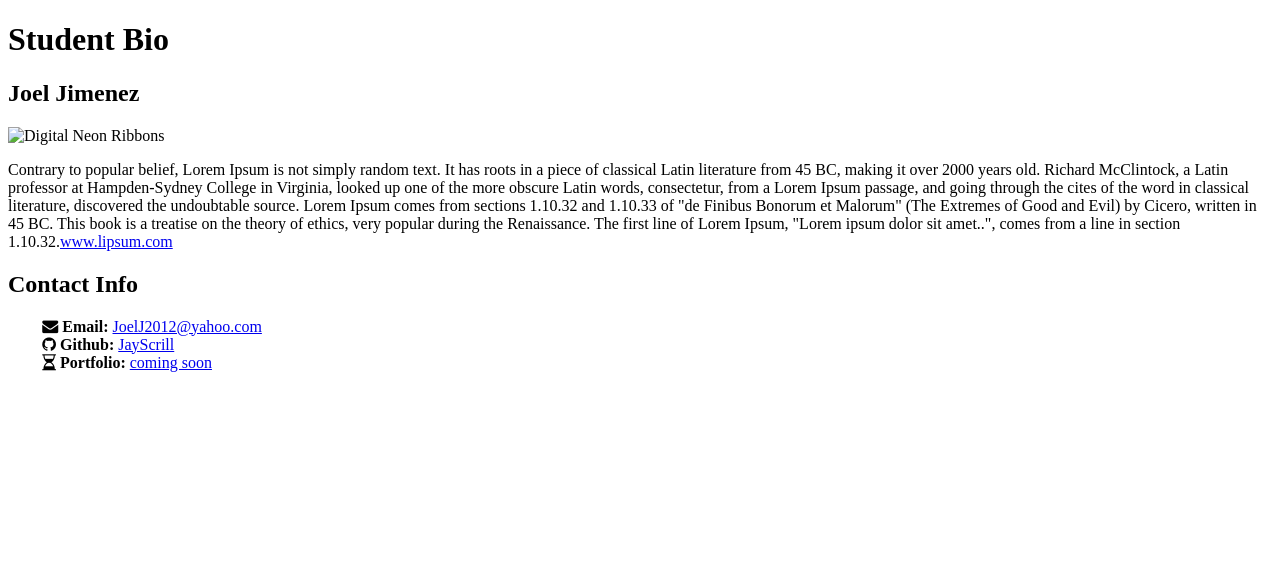
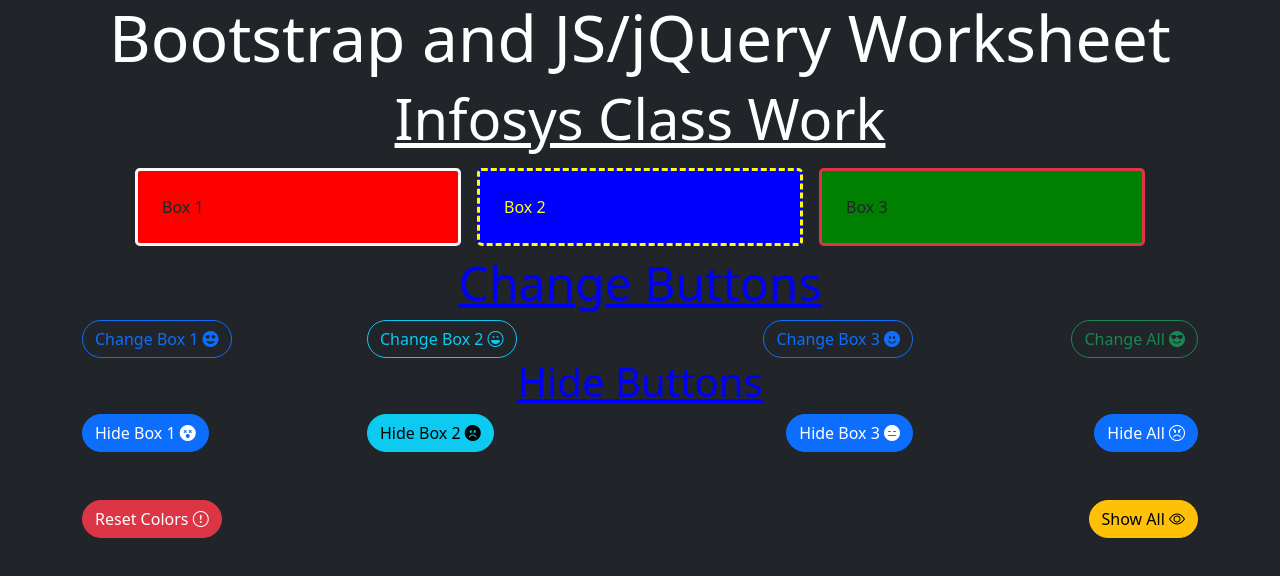
Before and after one commit to JayScrill/github-uploads, a plain HTML site: page index.html in a window 1280 px wide. Drawn offline with nearby package versions, Linux system fonts and the light colour scheme; files that its build step writes are made by us from their sources.

Commit message:
adding bootstrap assignment for pages

```diff
--- a/index.html
+++ b/index.html
@@ -1,75 +1,122 @@
 <!DOCTYPE html>
-<html lang="en-us">
+<html lang="en">
 
 <head>
-  <link rel="stylesheet" type="text/css" href="./CSS/style.css">
-  <meta charset="UTF-8" />
-  <meta name="viewport" content="width=device-width, initial-scale-1.0">
-  <link rel="stylesheet" href="../../Font Awesome Icons/font-awesome-4.7.0/css/font-awesome.min.css">
+  <meta charset="UTF-8">
+  <meta http-equiv="X-UA-Compatible" content="IE=edge">
+  <meta name="viewport" content="width=device-width, initial-scale=1.0">
+  <link rel="stylesheet" href="https://cdn.jsdelivr.net/npm/bootstrap-icons@1.7.1/font/bootstrap-icons.css">
+  <link rel="stylesheet" href="Bootstrap Project/JsAssignment.css" type="text/css">
+  <link href="https://cdn.jsdelivr.net/npm/bootstrap@5.1.3/dist/css/bootstrap.min.css" rel="stylesheet"
+    integrity="sha384-1BmE4kWBq78iYhFldvKuhfTAU6auU8tT94WrHftjDbrCEXSU1oBoqyl2QvZ6jIW3" crossorigin="anonymous">
 
-  <title>CSS Stylesheets with Relative Paths</title>
+  <title>Learning Buttons and Columns</title>
 </head>
 
-<body>
-  <header>
-    <h1>Student Bio</h1>
-  </header>
+<body class="bg-dark">
+
+  <!--**** Colored Columns ****-->
+
+  <h1 style="text-align: center; color: white" class="display-3">Bootstrap and JS/jQuery Worksheet</h1>
+  <h2 style="text-align: center; text-decoration: underline; color: white" class="display-4">Infosys Class Work</h2>
+  <form>
+    <div id="main_Div" class="container-fluid">
+      <div class="row row-cols-4 gx-5 justify-content-md-center">
+        <div id="box1" class="col rounded-3 p-4 m-2 border border-3 border-light">Box 1</div>
+        <div id="box2" class="col rounded-3 p-4 m-2">Box 2</div>
+        <div id="box3" class="col rounded-3 p-4 m-2 border border-3 border-danger">Box 3</div>
+      </div>
+    </div>
+
+    <h3 class="display-5" style="text-align: center; text-decoration: underline; color: blue" class="mt-4">Change
+      Buttons</h3>
+
+    <!--**** Change Button ****-->
+
+    <div class="container">
+      <div class="row">
+        <div class="col">
+          <button onclick="myFunc()" type="button" class="btn btn-outline-primary rounded-pill">Change Box 1
+            <i class="bi bi-emoji-heart-eyes-fill"></i></button>
+        </div>
+        <div class="col">
+          <button onclick="myFunc2()" type="button" class="btn btn-outline-info rounded-pill">Change Box 2
+            <i class="bi bi-emoji-laughing"></i>
+          </button>
+        </div>
+        <div class="col d-flex justify-content-end">
+          <button id="color_3" onclick="myFunc3()" type="button" class="btn btn-outline-primary rounded-pill">Change Box
+            3
+            <i class="bi bi-emoji-smile-fill"></i>
+          </button>
+        </div>
+        <div class="col d-flex justify-content-end">
+          <button id="change" onclick="changeAll()" type="button" class="btn btn-outline-success rounded-pill">Change
+            All
+            <i class="bi bi-emoji-sunglasses-fill"></i>
+          </button>
+        </div>
+      </div>
+    </div>
+    <h4 class="display-6" style="text-align: center; text-decoration: underline; color: blue" class="mt-4">Hide
+      Buttons</h4>
+
+    <!--**** Hide Buttons ****-->
+
+    <div class="container">
+      <div class="row">
+        <div class="col">
+          <button onclick="myFunction()" type="button" class="btn btn-primary rounded-pill">Hide Box 1
+            <i class="bi bi-emoji-dizzy-fill"></i>
+          </button>
+        </div>
+        <div class="col">
+          <button onclick="myFunction2()" type="button" class="btn btn-info rounded-pill">Hide Box 2
+            <i class="bi bi-emoji-frown-fill"></i>
+          </button>
+        </div>
+        <div class="col d-flex justify-content-end">
+          <button onclick="myFunction3()" type="button" class="btn btn-primary rounded-pill">Hide Box 3
+            <i class="bi bi-emoji-expressionless-fill"></i>
+          </button>
+        </div>
+        <div class="col d-flex justify-content-end">
+          <button id="hide" type="button" class="btn btn-primary rounded-pill">Hide All
+            <i class="bi bi-emoji-angry"></i>
+          </button>
+        </div>
+      </div>
+    </div>
+
+    <!--**** Reset Boxes ****-->
+
+    <div class="container">
+      <div class="row">
+        <div class="col d-inline-flex justify-content-start mt-5">
+          <button id="reset_Boxes" onclick="resetAll()" type="button reset" value="reset"
+            class="btn btn-danger rounded-pill">Reset
+            Colors
+            <i class="bi bi-exclamation-circle"></i>
+          </button>
+        </div>
+        <div id="show_All" onclick="resetBtn()" class="col d-inline-flex justify-content-end mt-5">
+          <button type="button" class="btn btn-warning rounded-pill">Show
+            All
+            <i class="bi bi-eye"></i>
+          </button>
+        </div>
+      </div>
+    </div>
+  </form>
 
 
-  <!--Main Bio-->
+  <script src="https://code.jquery.com/jquery-3.6.0.js" integrity="sha256-H+K7U5CnXl1h5ywQfKtSj8PCmoN9aaq30gDh27Xc0jk="
+    crossorigin="anonymous"></script>
 
-  <div class="container">
-    <section id="main-bio">
-      <h2 id="name">Joel Jimenez</h2>
-
-      <!--Bio Image-->
-
-      <img id="bio-image" src="2neon_ribbons_4k_2-1920x1080.jpg" alt="Digital Neon Ribbons" />
-
-      <p>
-        Contrary to popular belief, Lorem Ipsum is not simply random text. It
-        has roots in a piece of classical Latin literature from 45 BC, making
-        it over 2000 years old. Richard McClintock, a Latin professor at
-        Hampden-Sydney College in Virginia, looked up one of the more obscure
-        Latin words, consectetur, from a Lorem Ipsum passage, and going
-        through the cites of the word in classical literature, discovered the
-        undoubtable source. Lorem Ipsum comes from sections 1.10.32 and
-        1.10.33 of "de Finibus Bonorum et Malorum" (The Extremes of Good and
-        Evil) by Cicero, written in 45 BC. This book is a treatise on the
-        theory of ethics, very popular during the Renaissance. The first line
-        of Lorem Ipsum, "Lorem ipsum dolor sit amet..", comes from a line in
-        section 1.10.32.<a href="http://www.lipsum.com/">www.lipsum.com</a>
-      </p>
-    </section>
-
-    <!--Contact Information-->
-
-    <section id="contact-info">
-      <h2>Contact Info</h2>
-
-
-      <ul class="fa-ul">
-        <!--Email Icon-->
-        <li><i class="fa fa-envelope" aria-hidden="true"></i>
-
-          <strong>Email:</strong>
-          <a href="https://JoelJ2012@yahoo.com">JoelJ2012@yahoo.com</a>
-        </li>
-        <!--Github Icon-->
-        <li><i class="fa fa-github" aria-hidden="true"></i>
-          <strong>Github:</strong>
-          <a href="https://github.com/JayScrill">JayScrill</a>
-        </li>
-        <!--Hour Glass Icon-->
-        <li><i class="fa fa-hourglass-half" aria-hidden="true"></i>
-          <strong>Portfolio:</strong> <a href="#">coming soon</a>
-        </li>
-      </ul>
-    </section>
-  </div>
-
-
-
+  <script src="Bootstrap Project/JsAssignment.js"></script>
+  <script src="https://cdn.jsdelivr.net/npm/bootstrap@5.1.3/dist/js/bootstrap.bundle.min.js"
+    integrity="sha384-ka7Sk0Gln4gmtz2MlQnikT1wXgYsOg+OMhuP+IlRH9sENBO0LRn5q+8nbTov4+1p"
+    crossorigin="anonymous"></script>
 
 </body>
 
```
